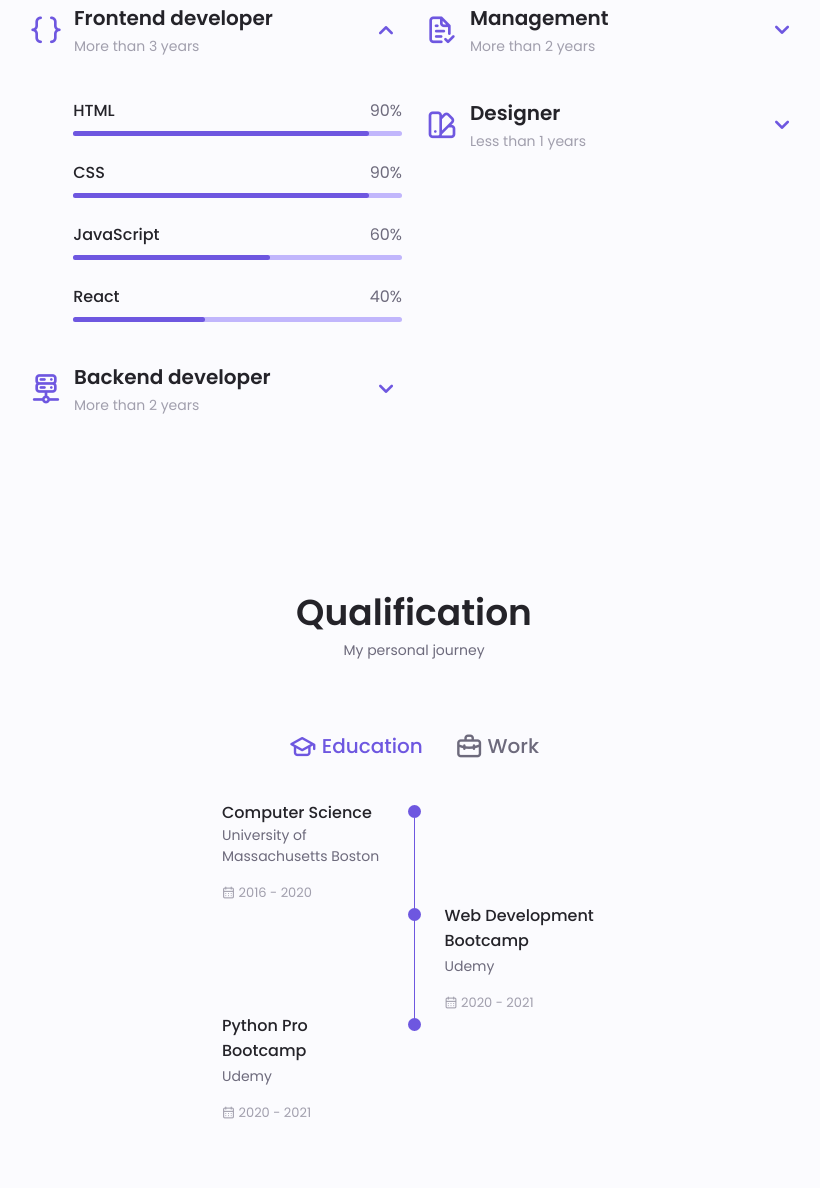
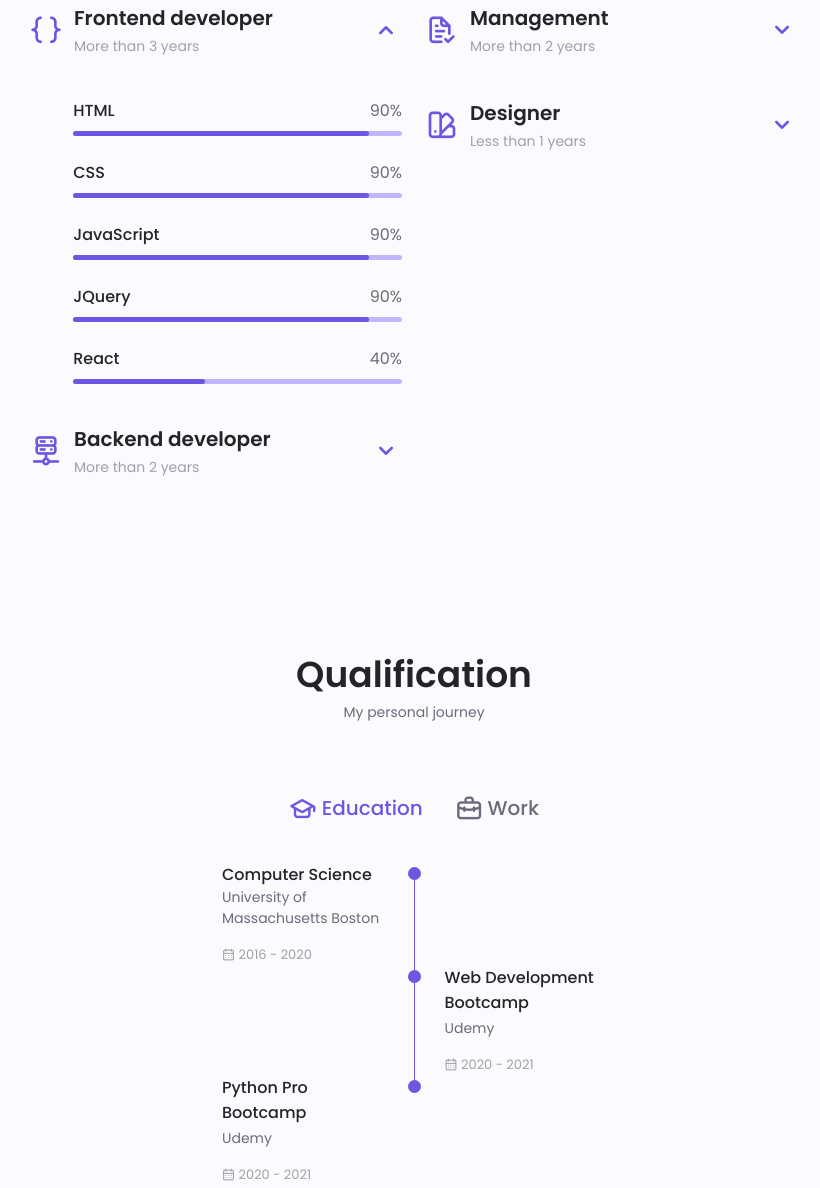
Before and after one commit to StormKing969/Personal-Portfolio, a plain HTML site: page index.html in a window 1280 px wide. Shown: the part 1562-2750 px from the top of the page, without its empty margins (226-1046 px from the left). Drawn offline with nearby package versions, Linux system fonts and the light colour scheme.

Commit message:
Updated the information

```diff
--- a/assets/css/styles.css
+++ b/assets/css/styles.css
@@ -513,7 +513,11 @@ img {
 }
 
 .skills_js {
-  width: 60%;
+  width: 90%;
+}
+
+.skills_jquery {
+  width: 90%;
 }
 
 .skills_react {
--- a/index.html
+++ b/index.html
@@ -207,10 +207,20 @@
               <div class="skills_data">
                 <div class="skills_titles">
                   <h3 class="skills_name">JavaScript</h3>
-                  <span class="skills_number">60%</span>
+                  <span class="skills_number">90%</span>
                 </div>
                 <div class="skills_bar">
                   <span class="skills_percentage skills_js"></span>
+                </div>
+              </div>
+
+              <div class="skills_data">
+                <div class="skills_titles">
+                  <h3 class="skills_name">JQuery</h3>
+                  <span class="skills_number">90%</span>
+                </div>
+                <div class="skills_bar">
+                  <span class="skills_percentage skills_jquery"></span>
                 </div>
               </div>
 
@@ -735,6 +745,21 @@
               </a>
             </div>
           </div>
+
+          <!--==================== PORTFOLIO 7 ====================-->
+          <div class="portfolio_content grid swiper-slide">
+            <img src="assets/img/portfolio/portfolio7.JPG" alt="" class="portfolio_img">
+
+            <div class="portfolio_data">
+              <h3 class="portfolio_title">Simon Game</h3>
+              <p class="portfolio_description">This website is about a game called "Simon". It's essentially a memorization game where the user will have to remember a pattern and as the level difficulty increases, the pattern increases. The goal of this project was to showcase my knowledge with JQuery and its also a good brain exercises to do once a day.</p>
+
+              <a href="https://github.com/StormKing969/Udemy-Simon-Game" target="_blank" class="button button--flex button--small portfolio_button">
+                Code
+                <i class="uil uil-arrow-right button_icon"></i>
+              </a>
+            </div>
+          </div>
         </div>
 
         <div class="swiper-button-next">
```
Also changed, not shown: assets/img/portfolio/portfolio7.JPG (added).
